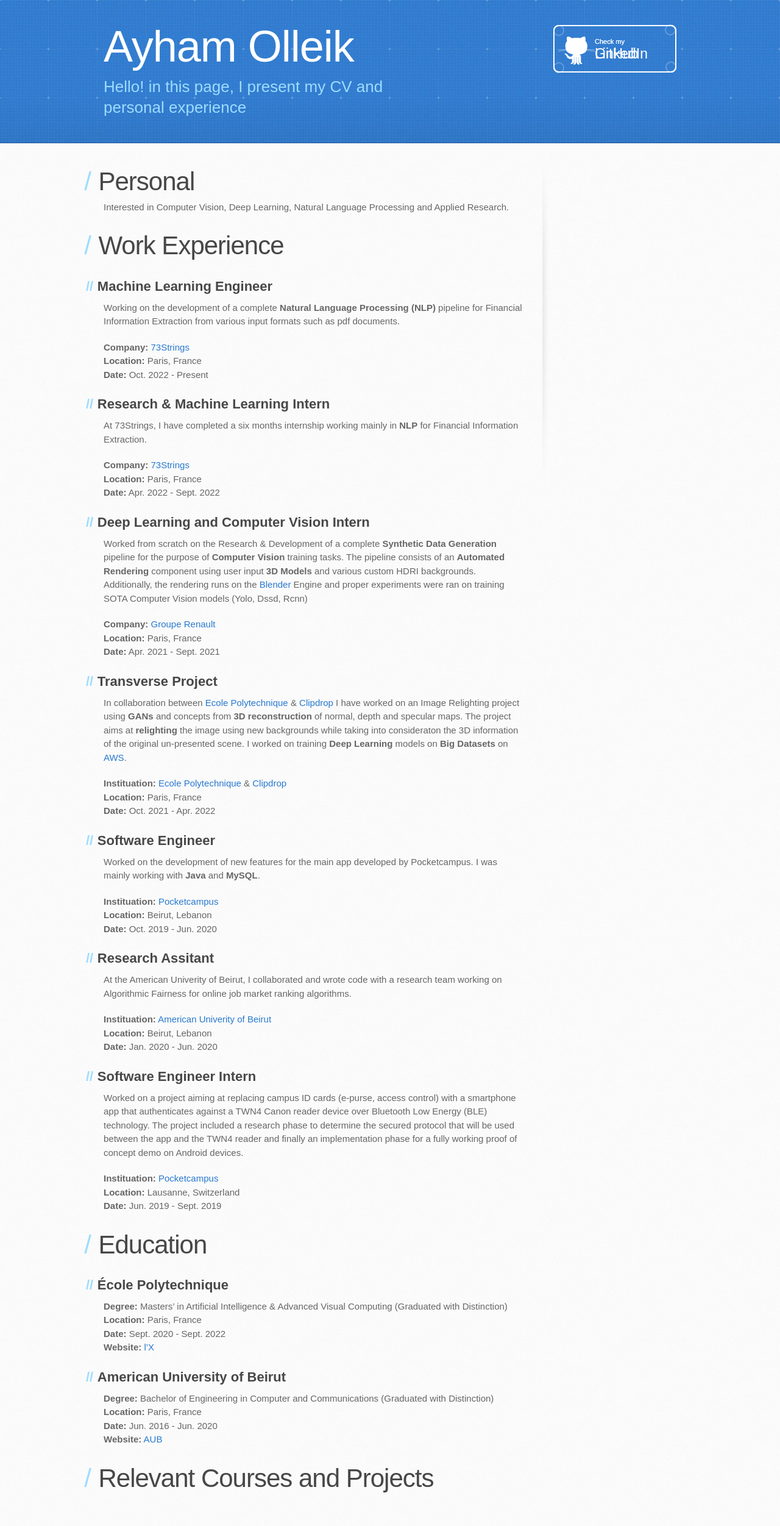
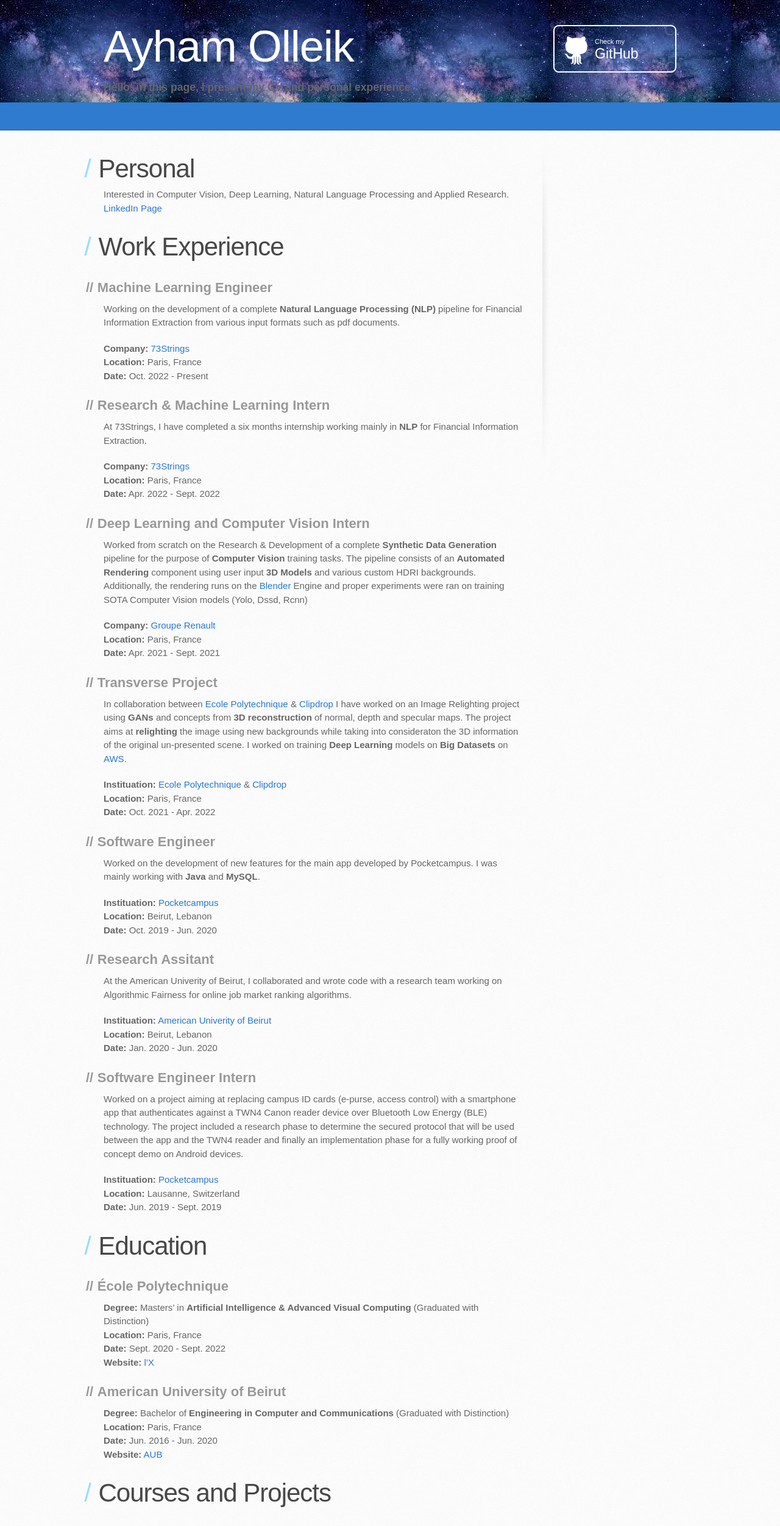
Before and after one commit to AyhamOlk/AyhamOlk.github.io, a Jekyll site: the page built from index.md, in a window 1280 px wide. Shown: the whole page at 61% size. Built offline with Jekyll 4.4.1, drawn with Linux system fonts in a browser that asks for light colours; before the commit the page ends 2478 px from its top, so only the background shows below that.

Commit message:
font and background and color

```diff
--- a/_layouts/default.html
+++ b/_layouts/default.html
@@ -22,10 +22,10 @@
         <a href="{{ '/' | absolute_url }}">
           <h1>Ayham Olleik</h1>
         </a>
-        <h2>Hello! in this page, I present my CV and personal experience</h2>
+        <h3>Hello! in this page, I present my CV and personal experience</h3>
         {% if site.github.is_user_page %}
           <a href="{{ site.github.owner_url }}" class="button"><small>Check my</small> GitHub</a>
-          <a href="https://www.linkedin.com/in/ayham-olleik-9aaa97188/" class="button"><small>Check my</small> LinkedIn</a>
+          <!-- <a href="https://www.linkedin.com/in/ayham-olleik-9aaa97188/" class="button"><small>Check my</small> LinkedIn</a> -->
         {% endif %}
       </div>
     </header>
--- a/_sass/jekyll-theme-architect.scss
+++ b/_sass/jekyll-theme-architect.scss
@@ -29,7 +29,7 @@ header {
   padding-bottom: 40px;
   // #font-family: 'Architects Daughter', 'Helvetica Neue', Helvetica, Arial, serif;
   font-family: Arial, Helvetica, sans-serif;
-  background: #2e7bcf url(../images/header-bg.jpg) 0 0 repeat-x;
+  background: #2e7bcf url(../images/header-bg-stars.jpeg) 0 0 repeat-x;
   border-bottom: solid 1px #275da1;
 }
 
@@ -214,14 +214,14 @@ form {
   font-family: Arial, Helvetica, sans-serif;
   font-size: 22px;
   font-weight: bold;
-  color: #474747;
+  color: #999999;
   text-indent: 4px;
 }
 #main-content h2:before {
   padding-right: 0.3em;
   margin-left: -1.5em;
   content: "//";
-  color: #9ddcff;
+  color: #999999;
 }
 
 #main-content h3 {
--- a/assets/css/print.scss
+++ b/assets/css/print.scss
@@ -152,7 +152,7 @@ h3 {
   margin-bottom: 8px;
   font-size: 18px;
   font-weight: bold;
-  color: #d5000d;
+  color: #f1eaea;
 }
 
 h4 {
--- a/index.md
+++ b/index.md
@@ -7,7 +7,8 @@ layout: default
 <!-- [Linkedin Page](https://www.linkedin.com/in/ayham-olleik-9aaa97188/). -->
 
 # Personal
-Interested in Computer Vision, Deep Learning, Natural Language Processing and Applied Research.
+Interested in Computer Vision, Deep Learning, Natural Language Processing and Applied Research.\
+[LinkedIn Page](https://www.linkedin.com/in/ayham-olleik-9aaa97188/)
 
 # Work Experience
 
@@ -65,15 +66,15 @@ Worked on a project aiming at replacing campus ID cards (e-purse, access control
 # Education
 
 ## École Polytechnique
-**Degree:** Masters' in Artificial Intelligence & Advanced Visual Computing (Graduated with Distinction)\
+**Degree:** Masters' in **Artificial Intelligence & Advanced Visual Computing** (Graduated with Distinction)\
 **Location:** Paris, France\
 **Date:** Sept. 2020 - Sept. 2022\
 **Website:** [l'X](https://www.polytechnique.edu/)
 
 ## American University of Beirut
-**Degree:** Bachelor of Engineering in Computer and Communications (Graduated with Distinction)\
+**Degree:** Bachelor of **Engineering in Computer and Communications** (Graduated with Distinction)\
 **Location:** Paris, France\
 **Date:** Jun. 2016 - Jun. 2020\
 **Website:** [AUB](https://www.aub.edu/)
 
-# Relevant Courses and Projects
+# Courses and Projects
```
Also changed, not shown: assets/images/header-bg-stars.jpeg (added).
